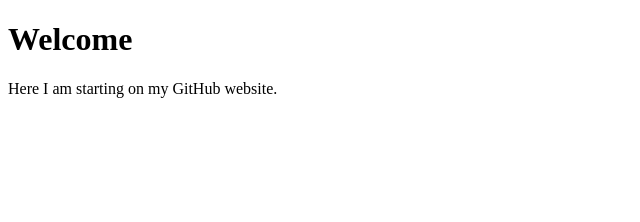
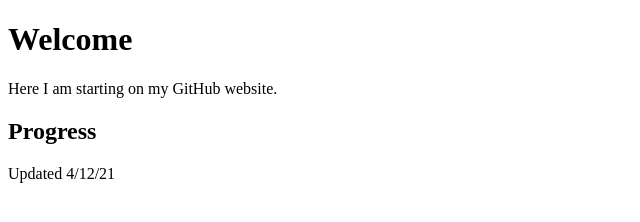
Before and after one commit to dmgleichman/dmgleichman.github.io, a plain HTML site: page index.html in a window 1280 px wide. Shown: the whole page, without its empty margins (0-640 px from the left). Drawn offline with Linux system fonts and the light colour scheme.

Commit message:
Update index.html
Little update

```diff
--- a/index.html
+++ b/index.html
@@ -9,6 +9,8 @@
 <body>
     <h1>Welcome</h1>
 	<p>Here I am starting on my GitHub website.</p>
+	<h2>Progress</h2>
+	<p>Updated 4/12/21</p>
 
 </body>
 </html>
```
